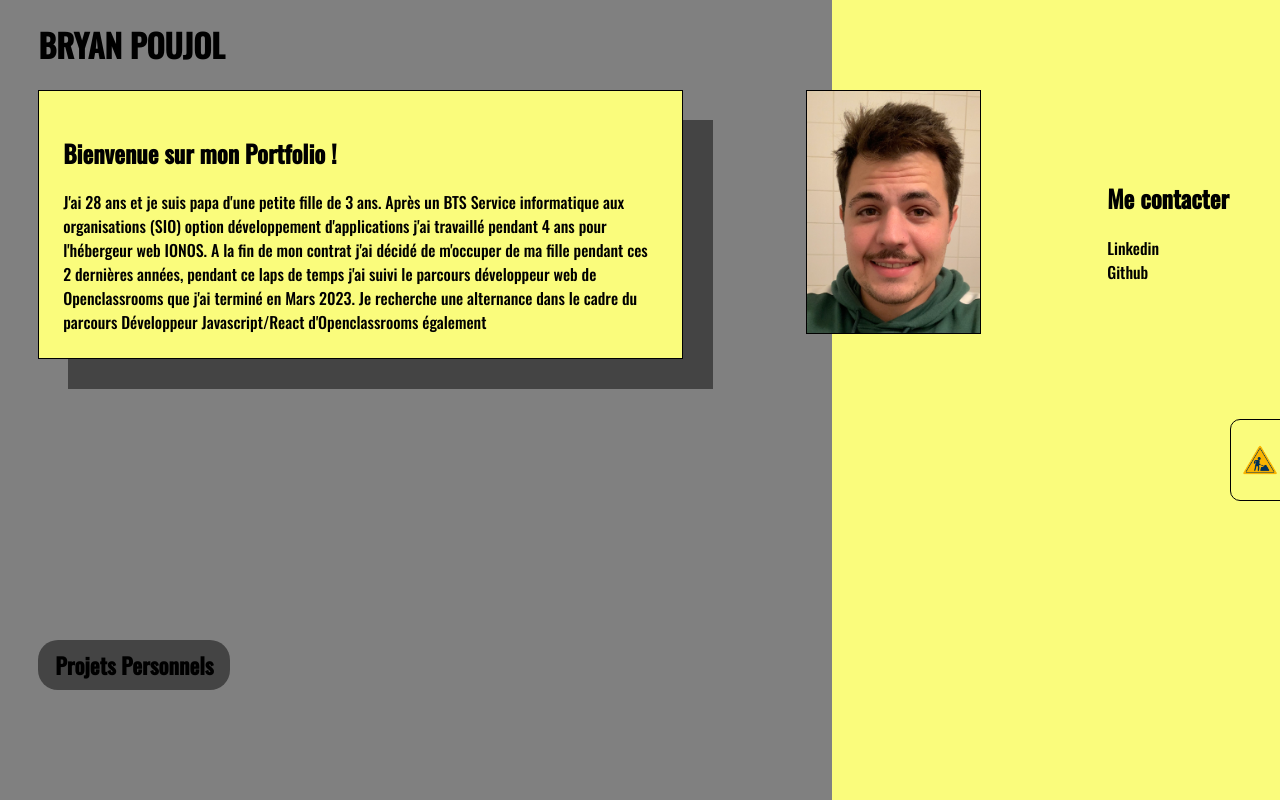
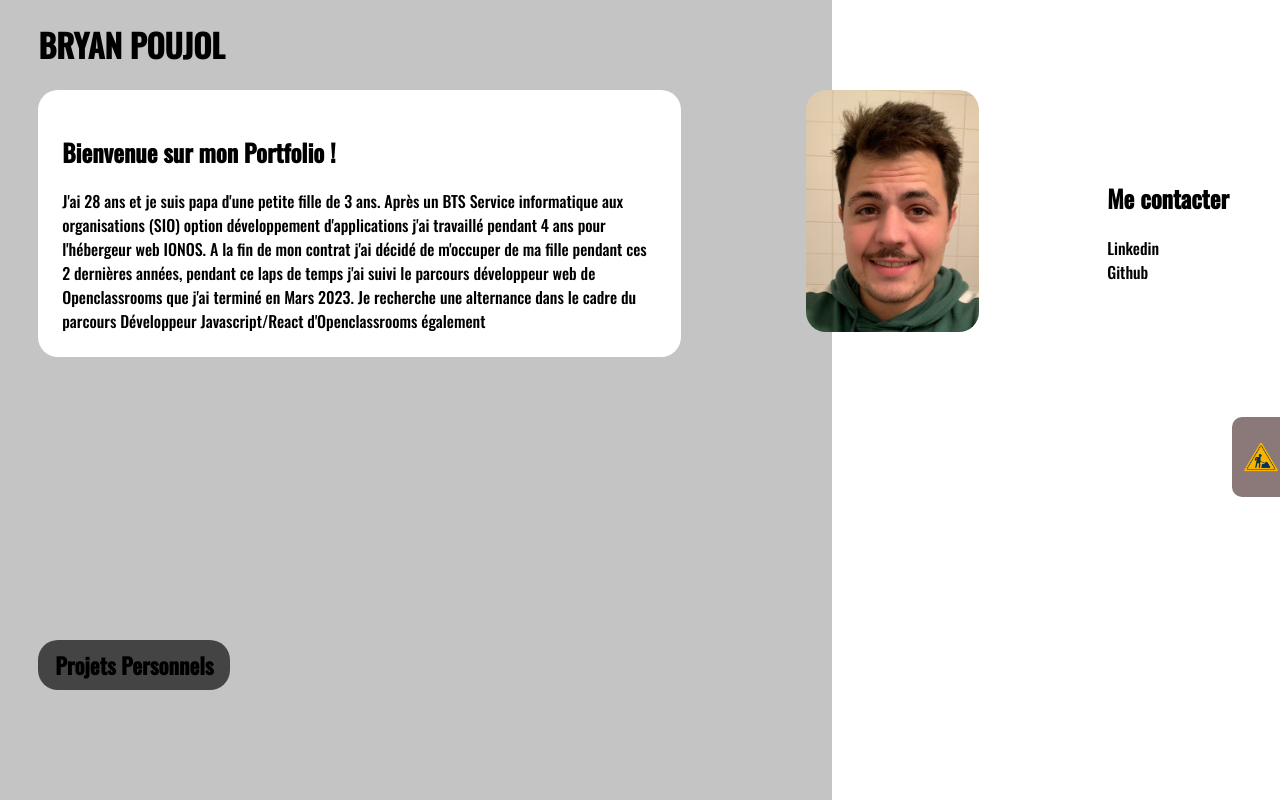
Before and after one commit to baknott/portfolio, a React (Create React App) app: page / in a window 1280 px wide. Shown: the top 800 px of the page. Built offline with nearby package versions, Linux system fonts and the light colour scheme.

Commit message:
changement de couleur

```diff
--- a/src/components/Layout/Header.jsx
+++ b/src/components/Layout/Header.jsx
@@ -1,7 +1,7 @@
 function Header() {
   return (
     <div className="flexHrz spaBetw">
-      <h1>BRYAN POUJOL</h1>
+      <h1 id="h1">BRYAN POUJOL</h1>
     </div>
   )
 }
--- a/src/components/Layout/data.json
+++ b/src/components/Layout/data.json
@@ -64,7 +64,7 @@
         "nom": "Animations",
         "label": "CSS",
         "objectif": " S'entraîner au CSS",
-        "contexte": "Je souhaitais travailler un peu les animations, dans le premier cas j'ai voulu animer un oiseau cartoonesque dans une boucle qui rendrais le mouvement a peu prêt réaliste, dans le second cas j'ai voulu faire une sorte de diorama animé dans dans un cadre simulant un player vidéo, tout à été réalisé à base de blocs HTML et de CSS",
+        "contexte": "Je souhaitais travailler un peu les animations, dans le premier cas j'ai voulu animer un oiseau cartoonesque dans une boucle qui rendrais le mouvement a peu prêt réaliste, dans le second cas j'ai voulu faire une sorte de diorama animé dans un cadre simulant un player vidéo, tout à été réalisé à base de blocs HTML et de CSS",
         "duree" : "50h",
         "animations" : "displayAnimations",
         "techno" : [""]
--- a/src/styles/main.css
+++ b/src/styles/main.css
@@ -8,7 +8,7 @@ body {
   padding-left: 3%;
   padding-right: 4%;
   font-family: Oswald;
-  background-color: #808080;
+  background-color: #c4c4c4;
   overflow: hidden;
 }
 
@@ -42,7 +42,7 @@ body {
 }
 .state0#bodyCover {
   position: absolute;
-  background-color: rgb(250, 252, 124);
+  background-color: white;
   width: 35%;
   height: 100%;
   z-index: -1;
@@ -52,7 +52,7 @@ body {
 
 .state1#bodyCover {
   position: absolute;
-  background-color: rgb(250, 252, 124);
+  background-color: white;
   width: 35%;
   height: 100%;
   z-index: -1;
@@ -101,20 +101,23 @@ body {
   }
 }
 .state0#entete {
-  background-color: rgb(250, 252, 124);
+  background-color: white;
   width: 50%;
   padding: 2%;
   margin-bottom: 5%;
-  border: 1px solid black;
-  animation: liftoff 1.5s 1 ease-in-out forwards alternate;
+  border-radius: 20px;
+  opacity: 0;
+  animation: display 0.5s ease-in-out 1s 1 forwards alternate;
 }
 
 .state1#entete {
-  background-color: rgb(250, 252, 124);
+  background-color: white;
   width: 50%;
   padding: 2%;
   margin-bottom: 5%;
-  animation: landing 0.5s 1 ease-in-out forwards alternate;
+  border-radius: 20px;
+  opacity: 1;
+  animation: disappear 0.5s ease-in-out 1 forwards alternate;
 }
 
 @keyframes disappear {
@@ -138,7 +141,7 @@ body {
   height: auto;
   width: 13.5%;
   margin-left: 60%;
-  border: 1px solid black;
+  border-radius: 20px;
   opacity: 0;
   animation: display 0.5s ease-in-out 1s 1 forwards alternate;
 }
@@ -148,7 +151,7 @@ body {
   height: auto;
   width: 13.5%;
   margin-left: 60%;
-  border: 1px solid black;
+  border-radius: 20px;
   opacity: 1;
   animation: disappear 0.5s ease-in-out 1 forwards alternate;
 }
@@ -164,6 +167,10 @@ button {
   position: absolute;
   top: 80%;
   height: 50px;
+}
+button:hover {
+  cursor: pointer;
+  transform: scale(1.02);
 }
 
 .state0#blocProjets {
@@ -205,8 +212,6 @@ ul {
 }
 
 .displayProjets {
-  color: rgb(250, 252, 124);
-  text-shadow: 1px 1px 2px black;
   width: 120%;
   height: 100%;
   position: absolute;
@@ -467,6 +472,9 @@ a {
   text-decoration: none;
   color: black;
 }
+a:hover {
+  -webkit-text-stroke: 1px white;
+}
 
 @keyframes wip {
   from {
@@ -477,6 +485,7 @@ a {
   }
 }
 .wip {
+  background-color: #8b7878;
   position: absolute;
   right: 0;
   margin-right: -17%;
@@ -485,7 +494,6 @@ a {
   align-items: center;
   height: 10%;
   width: 20%;
-  border: 1px solid black;
   border-radius: 10px;
   padding-left: 10px;
 }
@@ -494,5 +502,36 @@ a {
   margin-right: 10px;
 }
 .wip:hover {
+  cursor: pointer;
   animation: wip ease-in-out 0.5s 1 forwards alternate;
+}
+
+@keyframes colorbender {
+  from {
+    color: black;
+  }
+  to {
+    color: white;
+  }
+}
+h1:hover {
+  color: black;
+  transform-origin: right;
+  animation: colorbender ease-in-out 0.5s 1 forwards;
+}
+
+h1::-moz-selection {
+  color: #dd8965;
+}
+
+h1::selection {
+  color: #dd8965;
+}
+
+li::-moz-selection {
+  color: #e7d3cb;
+}
+
+li::selection {
+  color: #e7d3cb;
 }/*# sourceMappingURL=main.css.map */
--- a/src/styles/main.scss
+++ b/src/styles/main.scss
@@ -7,7 +7,7 @@ body{
     padding-left: 3%;
     padding-right: 4%;
     font-family: Oswald;
-    background-color: #808080;
+    background-color: #c4c4c4;
     overflow: hidden;
 }
 @keyframes morphing {
@@ -40,7 +40,7 @@ body{
 }
 .state0#bodyCover{
     position: absolute;
-    background-color: rgb(250, 252, 124);
+    background-color: white;
     width: 35%;
     height: 100%;
     z-index: -1;
@@ -49,7 +49,7 @@ body{
 }
 .state1#bodyCover{
     position: absolute;
-    background-color: rgb(250, 252, 124);
+    background-color: white;
     width: 35%;
     height: 100%;
     z-index: -1;
@@ -95,21 +95,23 @@ body{
         }
 }
 .state0#entete{
-    background-color: rgb(250, 252, 124);
+    background-color: white;
     width: 50%;
     padding: 2%;
     margin-bottom: 5%;
-    border: 1px solid black;
-    animation: liftoff 1.5s 1 ease-in-out forwards alternate;
-
+    border-radius: 20px;
+    opacity: 0;
+    animation: display 0.5s ease-in-out 1s 1  forwards alternate;
 }
 
 .state1#entete{
-    background-color: rgb(250, 252, 124);
+    background-color: white;
     width: 50%;
     padding: 2%;
     margin-bottom: 5%;
-    animation: landing 0.5s 1 ease-in-out forwards alternate;
+    border-radius: 20px;
+    opacity: 1;
+    animation: disappear 0.5s ease-in-out 1 forwards alternate;
 }
 @keyframes disappear {
     from{
@@ -132,7 +134,7 @@ body{
     height: auto;
     width: 13.5%;
     margin-left: 60%;
-    border: 1px solid black;
+    border-radius: 20px;
     opacity: 0;
     animation: display 0.5s ease-in-out 1s 1  forwards alternate;
 
@@ -142,7 +144,7 @@ body{
     height: auto;
     width: 13.5%;
     margin-left: 60%;
-    border: 1px solid black;
+    border-radius: 20px;
     opacity: 1;
     animation: disappear 0.5s ease-in-out 1 forwards alternate;
 }
@@ -157,6 +159,10 @@ button{
     position: absolute;
     top: 80%;
     height: 50px;
+    &:hover{
+        cursor: pointer;
+        transform: scale(1.02);
+    }
 }
 .state0#blocProjets{
     display: none;
@@ -193,8 +199,6 @@ ul{
     padding-inline-start: 10px;
 }
 .displayProjets{
-    color:rgb(250, 252, 124);
-    text-shadow: 1px 1px 2px black;
     width: 120%;
     height: 100%;
     position: absolute;
@@ -382,6 +386,10 @@ nav{
 a{
     text-decoration: none;
     color: black;
+
+    &:hover{
+    -webkit-text-stroke: 1px white;
+    }
 }
 
 
@@ -394,6 +402,8 @@ a{
     }
 }
 .wip{
+
+    background-color: #8b7878;
     position: absolute;
     right: 0;
     margin-right: -17%;
@@ -402,7 +412,6 @@ a{
     align-items: center;
     height: 10%;
     width:20%;
-    border: 1px solid black;
     border-radius: 10px;
     padding-left: 10px;
 
@@ -411,6 +420,28 @@ a{
             margin-right: 10px;
         }
         &:hover{
+            cursor: pointer;
             animation: wip ease-in-out 0.5s 1  forwards alternate;
         }
 }
+@keyframes colorbender {
+    from{
+        color: black;
+    }
+    to{
+        color: white;
+    }
+}
+
+h1:hover{
+    color: black;
+
+    transform-origin: right;
+    animation: colorbender ease-in-out 0.5s  1 forwards;
+}
+h1::selection{
+    color: #dd8965;
+}
+li::selection{
+    color: #e7d3cb;
+}
```
Also changed, not shown: 1 other file (tests, documents, lock files or other folders).
